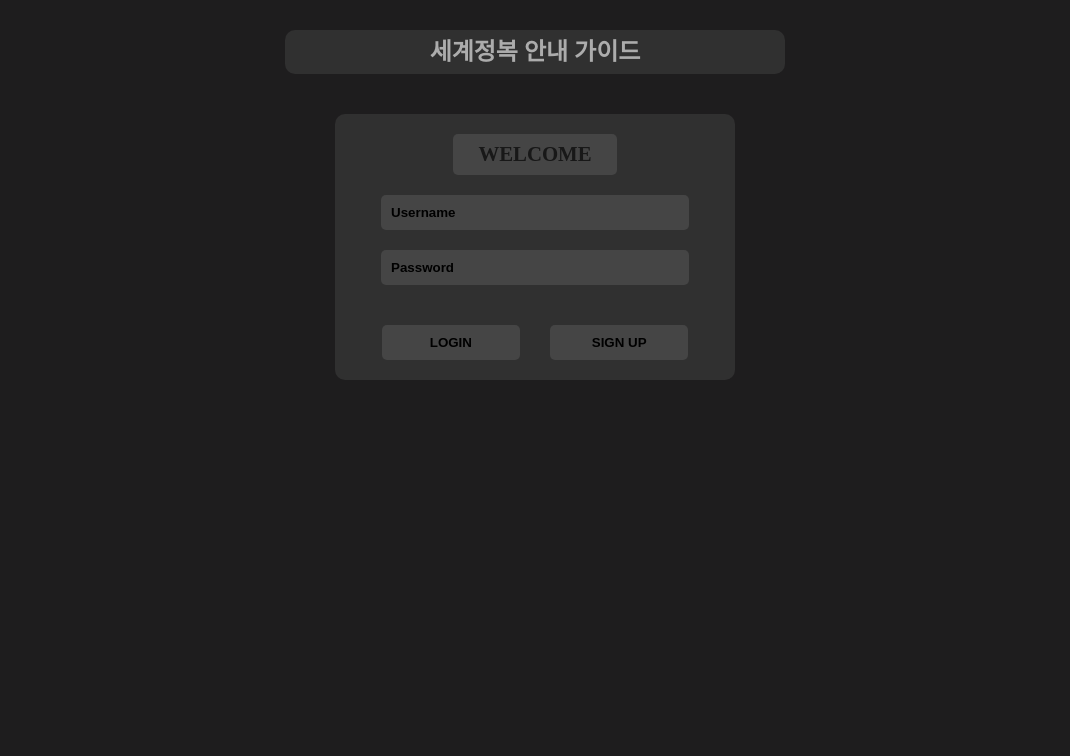
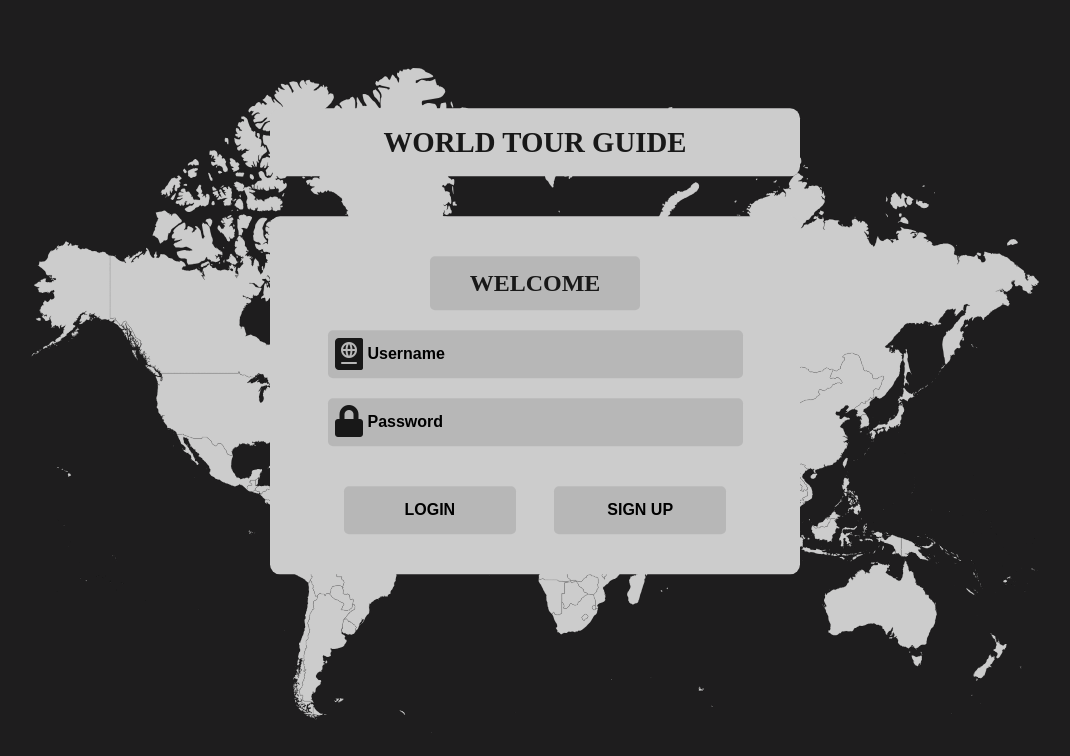
Before and after one commit to ProgWon/conquering-the-world, a website: page pages/login.html in a window 1280 px wide. Shown: the whole page, without its empty margins (105-1175 px from the left). Drawn offline with Linux system fonts and the light colour scheme.

Commit message:
style: Adjust the style of login page

```diff
--- a/css/login.css
+++ b/css/login.css
@@ -1,6 +1,24 @@
 body {
     background: url(../pages/world-map.svg) no-repeat 50% 50%;
     background-color: #1E1D1E;
+}
+
+.main {
+    height: 100vh;
+    display: flex;
+    flex-direction: column;
+    justify-content: center;
+}
+
+.login-wrapper {
+    position: absolute;
+    transform: translateX(-50%) translateY(-10%);
+    left: 50%;
+}
+
+.map-object {
+    display: block;
+    margin: 0 auto;
 }
 
 .a11y {
@@ -15,24 +33,24 @@ body {
 }
 
 .header {
-    font-size: 1.5rem;
+    font-size: 1.8rem;
     font-weight: 700;
-    background-color: rgba(60, 60, 60, 0.6);
+    background-color: #CCCCCC;
     text-align: center;
     margin: 30px auto;
-    padding: 10px 0;
-    color: rgba(255, 255, 255, 0.6);
-    width: 500px;
+    color: #181818;
+    width: 490px;
+    padding: 20px;
     border-radius: 10px;
 }
 
 .login-form {
-    width: 360px;
+    width: 450px;
     margin: 40px auto;
-    background-color: rgba(60, 60, 60, 0.6);
+    background-color: #CCCCCC;
     text-align: center;
     color: #181818;
-    padding: 20px;
+    padding: 40px;
     border-radius: 10px;
 }
 
@@ -41,13 +59,13 @@ body {
 .user-password-input,
 .btn-login,
 .btn-sign-up {
-    background-color: rgba(100, 100, 100, 0.4);
-    padding: 10px;
+    background-color: rgba(100, 100, 100, 0.2);
+    padding:15px;
     border-radius: 5px;
 }
 
 .login-title {
-    font-size: 1.3rem;
+    font-size: 1.5rem;
     font-weight: 700;
     width: 40%;
 }
@@ -56,12 +74,20 @@ body {
     border: none;
     margin: 20px 0;
     width: 80%;
+    font-size: 1rem;
+    padding-left: 40px;
 }
 
 .user-id,
-.user-password
- {
+.user-password {
     position: relative;
+}
+
+.fa-passport {
+    position: absolute;
+    left: 25px;
+    top: 28px;
+    opacity: 1;
 }
 
 #userIdError {
@@ -83,6 +109,14 @@ body {
     border: none;
     margin-bottom: 40px;
     width: 80%;
+    font-size: 1rem;
+    padding-left: 40px;
+}
+
+.fa-lock {
+    position: absolute;
+    left: 25px;
+    top: 7px;
 }
 
 #userPasswordError,
@@ -117,6 +151,7 @@ body {
     width: 45%;
     font-weight: 700;
     cursor: pointer;
+    font-size: 1rem;
 }
 
 .btn-sign-up {
@@ -124,4 +159,5 @@ body {
     width: 45%;
     font-weight: 700;
     cursor: pointer;
+    font-size: 1rem;
 }
--- a/pages/login.html
+++ b/pages/login.html
@@ -7,13 +7,16 @@
     <meta name="viewport" content="width=device-width, initial-scale=1.0">
     <link rel="stylesheet" href="../css/reset.css">
     <link rel="stylesheet" href="../css/login.css">
+    <link rel="stylesheet" href="https://use.fontawesome.com/releases/v5.14.0/css/all.css"
+        integrity="sha384-HzLeBuhoNPvSl5KYnjx0BT+WB0QEEqLprO+NBkkk5gbc67FTaL7XIGa2w1L0Xbgc" crossorigin="anonymous">
     <title>Login</title>
 </head>
 
 <body>
+    <main class="main">
         <div class="login-wrapper">
             <header class="header">
-            <h1 class="title">세계정복 안내 가이드</h1>
+                <h1 class="title">WORLD TOUR GUIDE</h1>
             </header>
             <form action="#" class="login-form" method="POST">
                 <fieldset>
@@ -21,12 +24,14 @@
                     <div class="user-id">
                         <label for="userId" class="a11y">아이디</label>
                         <input class="user-id-input" name="userId" type="text" id="userId" placeholder="Username" />
+                        <span><i class="fas fa-passport fa-2x"></i></span>
                         <span class="error-message" id="userIdError">아이디를 입력해 주세요.</span>
                     </div>
                     <div class="user-password">
                         <label for="userPassword" class="a11y">비밀번호</label>
                         <input class="user-password-input" name="userPassword" type="password" id="userPassword"
                             placeholder="Password" />
+                        <span><i class="fas fa-lock fa-2x"></i></span>
                         <span class="error-message" id="userPasswordError">비밀번호를 입력해 주세요.</span>
                         <span class="error-message" id="invalidError">아이디 혹은 비밀번호를 확인해 주세요.</span>
                     </div>
@@ -37,6 +42,9 @@
                 </fieldset>
             </form>
         </div>
+        <object class="map-object" data="../images/worldHigh.svg" type="image/svg+xml"></object>
+    </main>
+
     <script src="../js/login.js"></script>
 </body>
 
```
Lines whose indentation alone changed are shown as unchanged.
